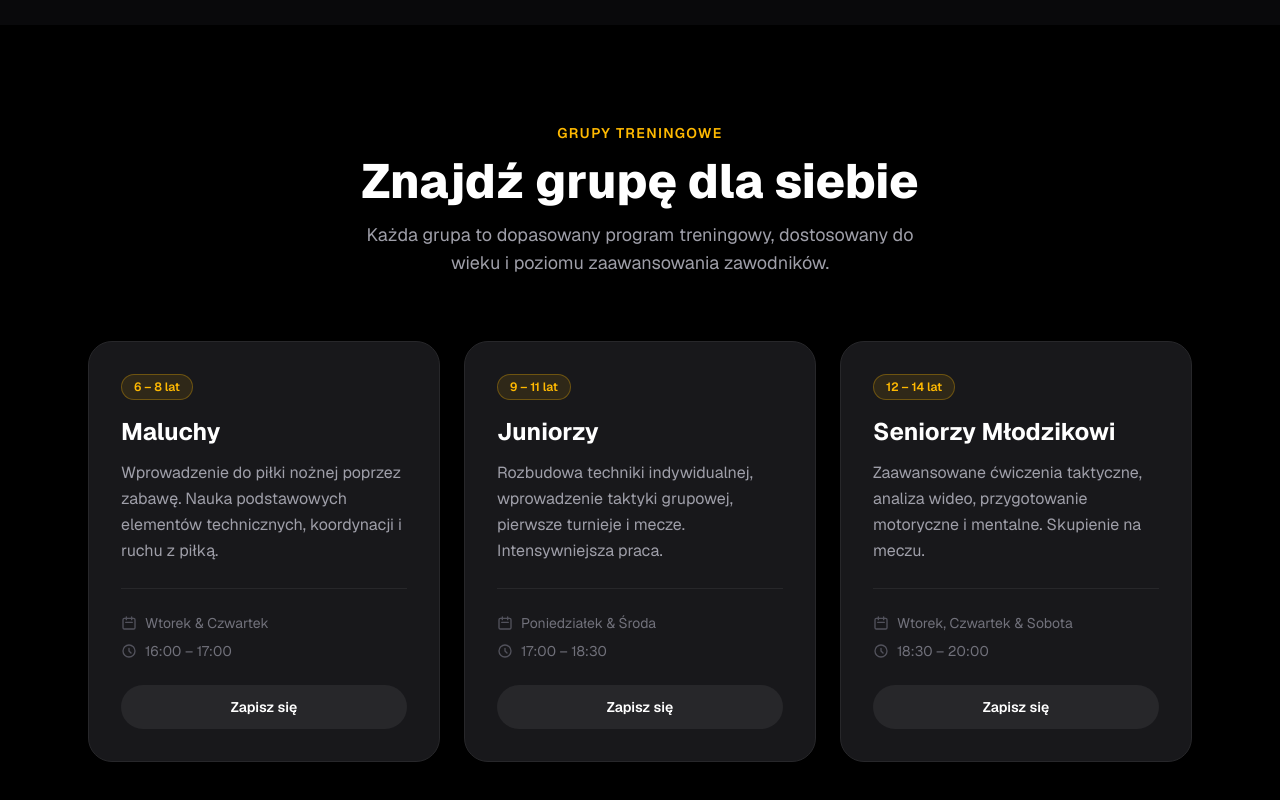
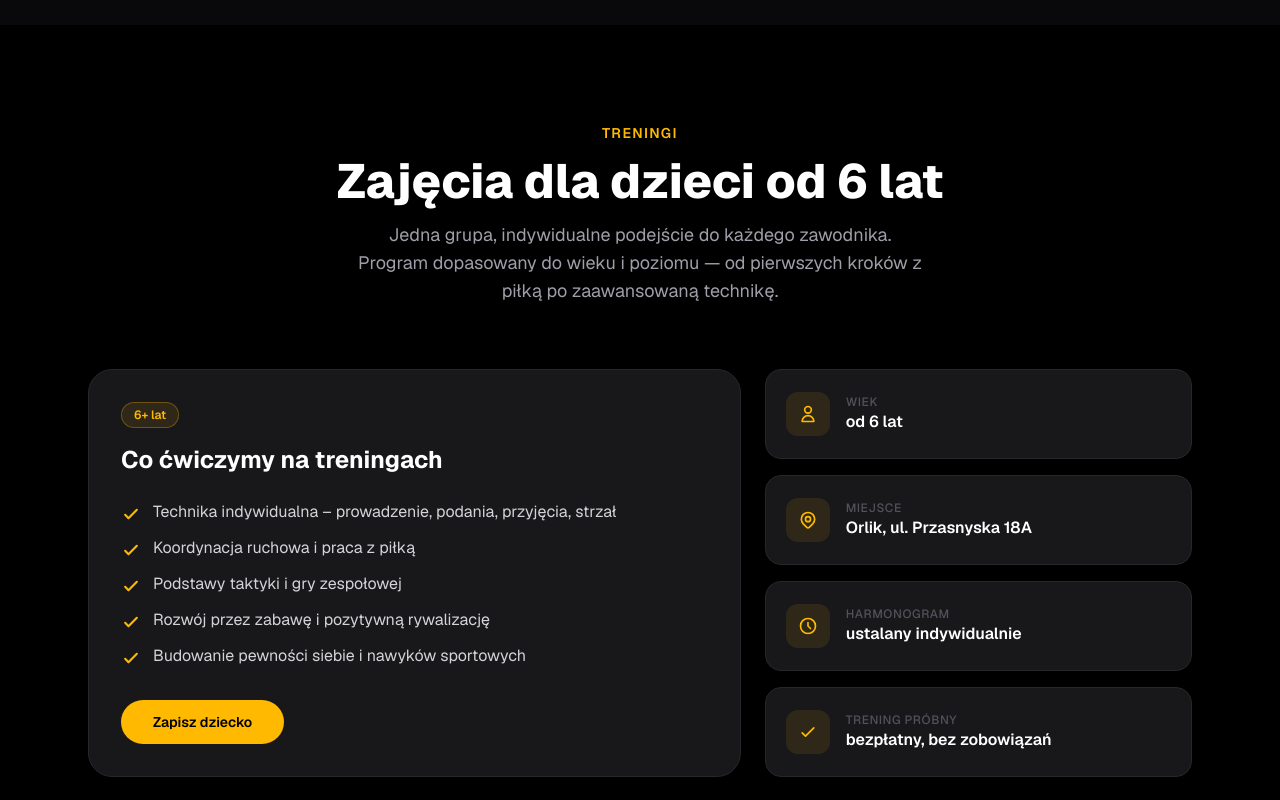
Before and after one commit to norbbert/kmfootball, a Next.js app: page / in a window 1280 px wide. Shown: the part 1640-2440 px from the top of the page. Built offline with nearby package versions, Linux system fonts and the light colour scheme.

Commit message:
Replace 3 fabricated groups with single 6+ training section

```diff
--- a/src/components/Offer.tsx
+++ b/src/components/Offer.tsx
@@ -1,24 +1,42 @@
-const groups = [
+const training = [
+  "Technika indywidualna – prowadzenie, podania, przyjęcia, strzał",
+  "Koordynacja ruchowa i praca z piłką",
+  "Podstawy taktyki i gry zespołowej",
+  "Rozwój przez zabawę i pozytywną rywalizację",
+  "Budowanie pewności siebie i nawyków sportowych",
+];
+
+const facts = [
   {
-    age: "6 – 8 lat",
-    title: "Maluchy",
-    desc: "Wprowadzenie do piłki nożnej poprzez zabawę. Nauka podstawowych elementów technicznych, koordynacji i ruchu z piłką.",
-    days: "Wtorek & Czwartek",
-    time: "16:00 – 17:00",
+    label: "Wiek",
+    value: "od 6 lat",
+    icon: (
+      <path strokeLinecap="round" strokeLinejoin="round" d="M16 7a4 4 0 11-8 0 4 4 0 018 0zM12 14a7 7 0 00-7 7h14a7 7 0 00-7-7z" />
+    ),
   },
   {
-    age: "9 – 11 lat",
-    title: "Juniorzy",
-    desc: "Rozbudowa techniki indywidualnej, wprowadzenie taktyki grupowej, pierwsze turnieje i mecze. Intensywniejsza praca.",
-    days: "Poniedziałek & Środa",
-    time: "17:00 – 18:30",
+    label: "Miejsce",
+    value: "Orlik, ul. Przasnyska 18A",
+    icon: (
+      <>
+        <path strokeLinecap="round" strokeLinejoin="round" d="M17.657 16.657L13.414 20.9a1.998 1.998 0 01-2.827 0l-4.244-4.243a8 8 0 1111.314 0z" />
+        <path strokeLinecap="round" strokeLinejoin="round" d="M15 11a3 3 0 11-6 0 3 3 0 016 0z" />
+      </>
+    ),
   },
   {
-    age: "12 – 14 lat",
-    title: "Seniorzy Młodzikowi",
-    desc: "Zaawansowane ćwiczenia taktyczne, analiza wideo, przygotowanie motoryczne i mentalne. Skupienie na meczu.",
-    days: "Wtorek, Czwartek & Sobota",
-    time: "18:30 – 20:00",
+    label: "Harmonogram",
+    value: "ustalany indywidualnie",
+    icon: (
+      <path strokeLinecap="round" strokeLinejoin="round" d="M12 8v4l3 3m6-3a9 9 0 11-18 0 9 9 0 0118 0z" />
+    ),
+  },
+  {
+    label: "Trening próbny",
+    value: "bezpłatny, bez zobowiązań",
+    icon: (
+      <path strokeLinecap="round" strokeLinejoin="round" d="M5 13l4 4L19 7" />
+    ),
   },
 ];
 
@@ -28,50 +46,59 @@ export default function Offer() {
       <div className="mx-auto max-w-6xl px-6">
         <div className="text-center">
           <span className="text-sm font-semibold uppercase tracking-widest text-amber-400">
-            Grupy treningowe
+            Treningi
           </span>
           <h2 className="mt-3 text-4xl font-extrabold text-white md:text-5xl">
-            Znajdź grupę dla siebie
+            Zajęcia dla dzieci od 6 lat
           </h2>
           <p className="mx-auto mt-4 max-w-xl text-lg text-zinc-400">
-            Każda grupa to dopasowany program treningowy, dostosowany do wieku
-            i poziomu zaawansowania zawodników.
+            Jedna grupa, indywidualne podejście do każdego zawodnika. Program
+            dopasowany do wieku i poziomu — od pierwszych kroków z piłką po
+            zaawansowaną technikę.
           </p>
         </div>
 
-        <div className="mt-16 grid gap-6 md:grid-cols-3">
-          {groups.map((g) => (
-            <div
-              key={g.age}
-              className="rounded-3xl border border-zinc-800 bg-zinc-900 p-8 transition-all hover:border-amber-400/30 hover:shadow-lg hover:shadow-amber-400/5"
+        <div className="mt-16 grid gap-6 lg:grid-cols-5">
+          {/* Co ćwiczymy */}
+          <div className="rounded-3xl border border-zinc-800 bg-zinc-900 p-8 lg:col-span-3">
+            <span className="inline-block rounded-full border border-amber-400/30 bg-amber-400/10 px-3 py-1 text-xs font-semibold text-amber-400">
+              6+ lat
+            </span>
+            <h3 className="mt-4 text-2xl font-bold text-white">Co ćwiczymy na treningach</h3>
+            <ul className="mt-6 space-y-3">
+              {training.map((item) => (
+                <li key={item} className="flex items-start gap-3 text-base text-zinc-300">
+                  <svg xmlns="http://www.w3.org/2000/svg" className="mt-1 h-5 w-5 shrink-0 text-amber-400" fill="none" viewBox="0 0 24 24" stroke="currentColor" strokeWidth={2.5}>
+                    <path strokeLinecap="round" strokeLinejoin="round" d="M5 13l4 4L19 7" />
+                  </svg>
+                  {item}
+                </li>
+              ))}
+            </ul>
+            <a
+              href="#zapisy"
+              className="mt-8 inline-block rounded-full bg-amber-400 px-8 py-3 text-sm font-semibold text-black transition-colors hover:bg-amber-300"
             >
-              <span className="inline-block rounded-full border border-amber-400/30 bg-amber-400/10 px-3 py-1 text-xs font-semibold text-amber-400">
-                {g.age}
-              </span>
-              <h3 className="mt-4 text-2xl font-bold text-white">{g.title}</h3>
-              <p className="mt-3 text-base leading-relaxed text-zinc-400">{g.desc}</p>
-              <div className="mt-6 space-y-2 border-t border-zinc-800 pt-6">
-                <div className="flex items-center gap-2 text-sm text-zinc-500">
-                  <svg xmlns="http://www.w3.org/2000/svg" className="h-4 w-4 shrink-0 text-zinc-600" fill="none" viewBox="0 0 24 24" stroke="currentColor" strokeWidth={2}>
-                    <path strokeLinecap="round" strokeLinejoin="round" d="M8 7V3m8 4V3m-9 8h10M5 21h14a2 2 0 002-2V7a2 2 0 00-2-2H5a2 2 0 00-2 2v12a2 2 0 002 2z" />
+              Zapisz dziecko
+            </a>
+          </div>
+
+          {/* Szybkie fakty */}
+          <div className="grid gap-4 sm:grid-cols-2 lg:col-span-2 lg:grid-cols-1">
+            {facts.map((f) => (
+              <div key={f.label} className="flex items-center gap-4 rounded-2xl border border-zinc-800 bg-zinc-900 p-5">
+                <div className="flex h-11 w-11 shrink-0 items-center justify-center rounded-xl bg-amber-400/10 text-amber-400">
+                  <svg xmlns="http://www.w3.org/2000/svg" className="h-5 w-5" fill="none" viewBox="0 0 24 24" stroke="currentColor" strokeWidth={2}>
+                    {f.icon}
                   </svg>
-                  {g.days}
                 </div>
-                <div className="flex items-center gap-2 text-sm text-zinc-500">
-                  <svg xmlns="http://www.w3.org/2000/svg" className="h-4 w-4 shrink-0 text-zinc-600" fill="none" viewBox="0 0 24 24" stroke="currentColor" strokeWidth={2}>
-                    <path strokeLinecap="round" strokeLinejoin="round" d="M12 8v4l3 3m6-3a9 9 0 11-18 0 9 9 0 0118 0z" />
-                  </svg>
-                  {g.time}
+                <div>
+                  <p className="text-xs font-medium uppercase tracking-wider text-zinc-600">{f.label}</p>
+                  <p className="font-semibold text-white">{f.value}</p>
                 </div>
               </div>
-              <a
-                href="#zapisy"
-                className="mt-6 block w-full rounded-full bg-zinc-800 py-3 text-center text-sm font-semibold text-white transition-all hover:bg-amber-400 hover:text-black"
-              >
-                Zapisz się
-              </a>
-            </div>
-          ))}
+            ))}
+          </div>
         </div>
       </div>
     </section>
```
